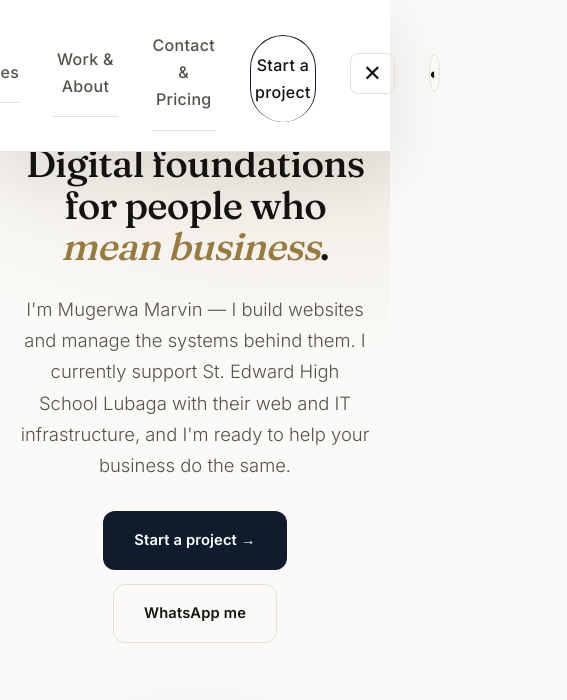
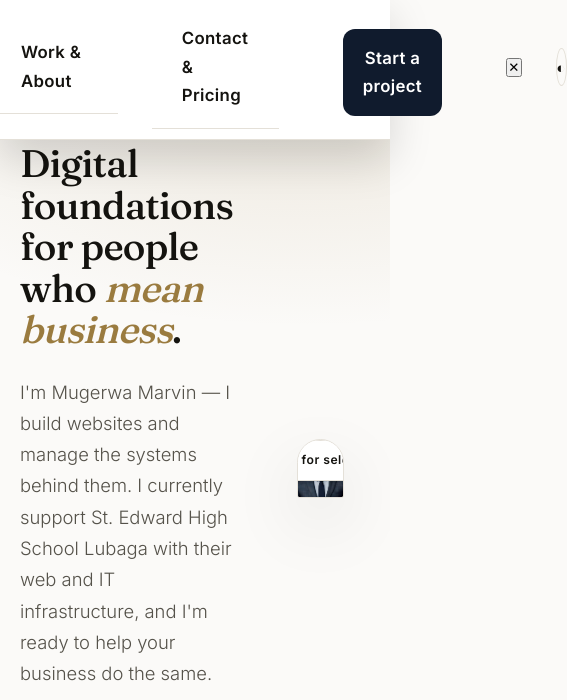
Before and after one commit to marvinmarvel948-bot/MUGERWA-MARVIN-PROFILE, a plain HTML site: page index.html in a window 390 px wide. Both pictures are taken after a click on the button "Toggle menu". Shown: the part 80-780 px from the top of the page, 567 px wide, since content can reach past the window. Drawn offline with Linux system fonts and the light colour scheme.

Commit message:
Update style.css

```diff
--- a/style.css
+++ b/style.css
@@ -260,40 +260,6 @@ footer{border-top:1px solid var(--line);padding:44px 0;background:var(--surface)
 .reveal.visible{opacity:1;transform:none}
 @media(prefers-reduced-motion:reduce){.reveal{opacity:1;transform:none;transition:none}}
 
-/* =========================================
-   MOBILE & TABLET RESPONSIVENESS (UPGRADED)
-   ========================================= */
-
-/* 1. Layout Stacking for Tablets & Phones (max 900px) */
-@media (max-width: 900px) {
-  .hero-grid, .contact-grid, .about-grid {
-    grid-template-columns: 1fr;
-    gap: 40px;
-    text-align: center;
-  }
-  .hero-actions { justify-content: center; }
-  .portrait-wrap { margin-top: 20px; }
-  .portrait-frame { margin: 0 auto; }
-  .lead { margin: 0 auto 30px; }
-  .step { border-right: none; border-bottom: 1px solid var(--line); }
-  .step:last-child { border-bottom: none; }
-  .grid-3, .projects { grid-template-columns: 1fr !important; }
-}
-
-/* 2. Mobile Hamburger Menu (max 860px) */
-.menu-toggle {
-  display: none; /* Hidden on desktop */
-  background: transparent;
-  border: 1px solid var(--line);
-  color: var(--ink);
-  font-size: 1.4rem;
-  padding: 6px 12px;
-  border-radius: 8px;
-  cursor: pointer;
-  transition: background 0.2s;
-}
-.menu-toggle:hover { background: var(--surface-2); }
-
 @media (max-width: 860px) {
   /* Show the hamburger button */
   .menu-toggle { display: block; }
@@ -310,8 +276,8 @@ footer{border-top:1px solid var(--line);padding:44px 0;background:var(--surface)
     left: 0;
     right: 0;
     background: var(--surface);
-    padding: 20px;
-    box-shadow: var(--shadow-lg);
+    padding: 10px 0;
+    box-shadow: 0 20px 40px rgba(0,0,0,0.15);
     border-bottom: 1px solid var(--line);
     z-index: 100;
     gap: 0;
@@ -321,10 +287,21 @@ footer{border-top:1px solid var(--line);padding:44px 0;background:var(--surface)
   .nav-links.active a {
     display: block;
     width: 100%;
-    text-align: center;
-    padding: 16px 0;
+    text-align: left; /* Align left like a real app menu */
+    padding: 18px 30px;
     border-bottom: 1px solid var(--line);
-    font-size: 1rem;
+    font-size: 1.05rem;
+    font-weight: 600; /* Make the text bolder */
+    color: var(--ink);
+    letter-spacing: 0.02em;
+    transition: background 0.2s, padding-left 0.2s;
+  }
+
+  /* Add a nice hover/click effect */
+  .nav-links.active a:hover {
+    background: var(--surface-2);
+    padding-left: 36px; /* Slight slide effect */
+    color: var(--gold);
   }
 
   /* Remove border from last link */
@@ -332,9 +309,14 @@ footer{border-top:1px solid var(--line);padding:44px 0;background:var(--surface)
     border-bottom: none;
   }
 
-  /* Make the "Start a project" button look good in the menu */
+  /* Make the "Start a project" button look like a real button in the menu */
   .nav-links.active .nav-cta {
-    margin-top: 10px;
-    border: 1px solid var(--navy);
+    margin: 20px 30px 10px;
+    text-align: center;
+    border-radius: 12px;
+    padding: 15px;
+    background: var(--navy);
+    color: #fff !important;
+    border: none;
   }
 }
```
